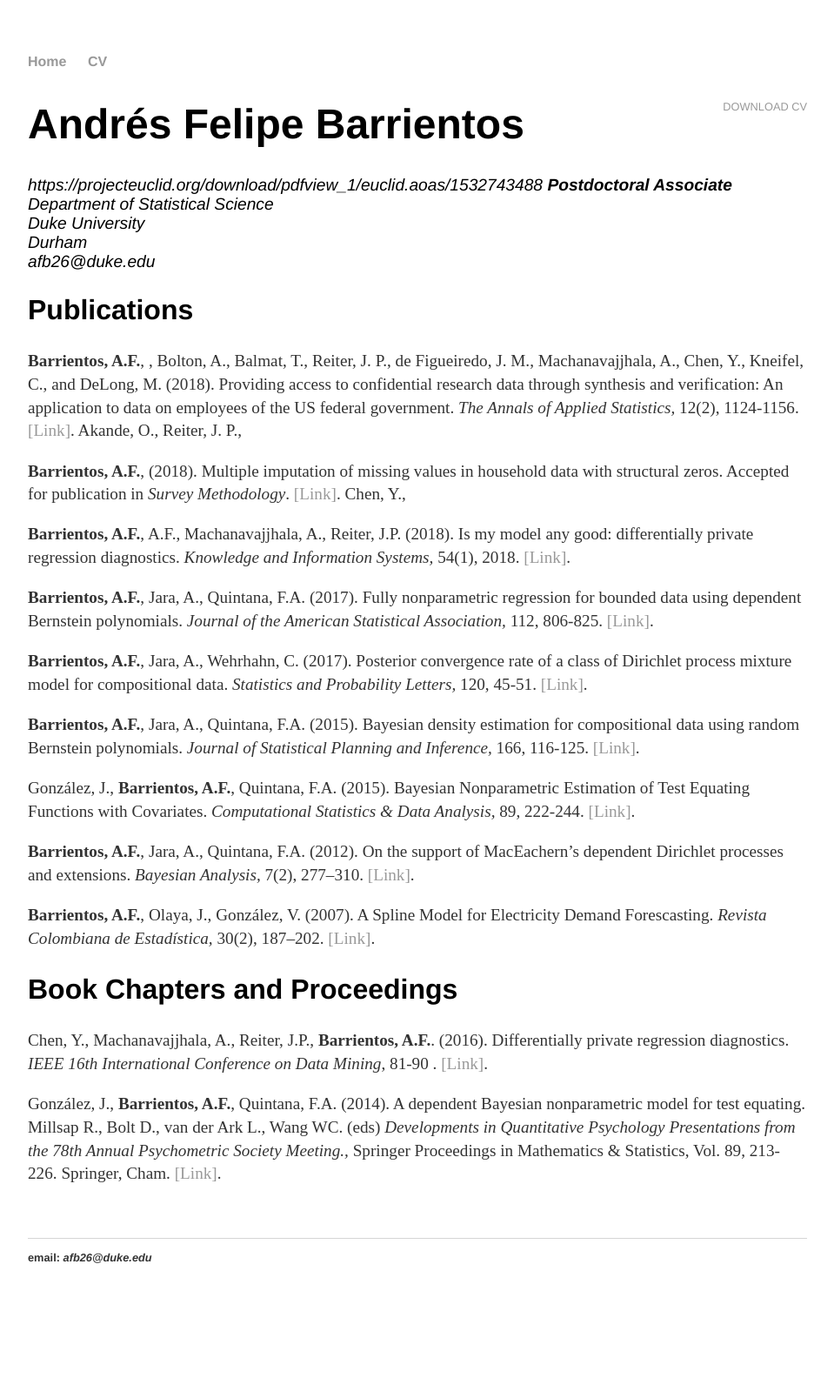
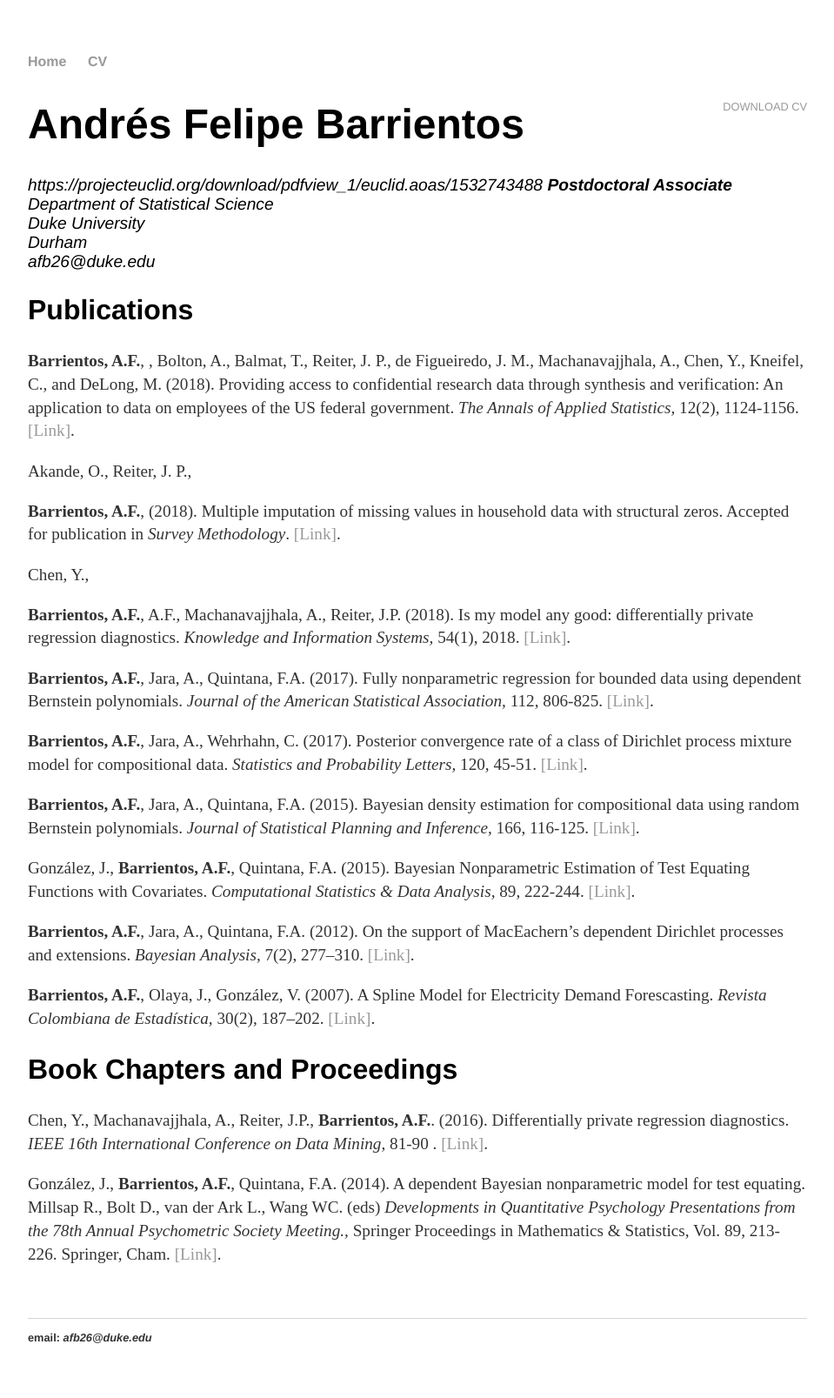
Before and after one commit to anfebar/anfebar.github.io, a Jekyll site: the page built from cv/index.html, in a window 1280 px wide. Shown: the whole page at 87% size, without its empty margins (160-1119 px from the left). Built offline with Jekyll 4.4.1, drawn with Linux system fonts in a browser that asks for light colours; before the commit the page ends 1515 px from its top, so only the background shows below that.

```diff
--- a/cv/index.html
+++ b/cv/index.html
@@ -24,12 +24,12 @@ title: Andrés F. Barrientos
 						<em>The Annals of Applied Statistics,</em> 12(2), 1124-1156.
 							<a href="https://projecteuclid.org/download/pdfview_1/euclid.aoas/1532743488">[Link]</a>.
 
-					Akande, O., Reiter, J. P., <p><strong>Barrientos, A.F.</strong>, (2018).
+					<p>Akande, O., Reiter, J. P., <p><strong>Barrientos, A.F.</strong>, (2018).
 						Multiple imputation of missing values in household data with structural zeros.
 		                                Accepted for publication in <em>Survey Methodology</em>.
 							<a href="https://arxiv.org/pdf/1707.05916.pdf">[Link]</a>.
 
-					Chen, Y., <p><strong>Barrientos, A.F.</strong>, A.F., Machanavajjhala, A., Reiter, J.P. (2018).
+					<p>Chen, Y., <p><strong>Barrientos, A.F.</strong>, A.F., Machanavajjhala, A., Reiter, J.P. (2018).
 						Is my model any good: differentially private regression diagnostics.
 		                                <em>Knowledge and Information Systems,</em> 54(1), 2018.
 							<a href="https://link.springer.com/content/pdf/10.1007%2Fs10115-017-1128-z.pdf	">[Link]</a>.
```
